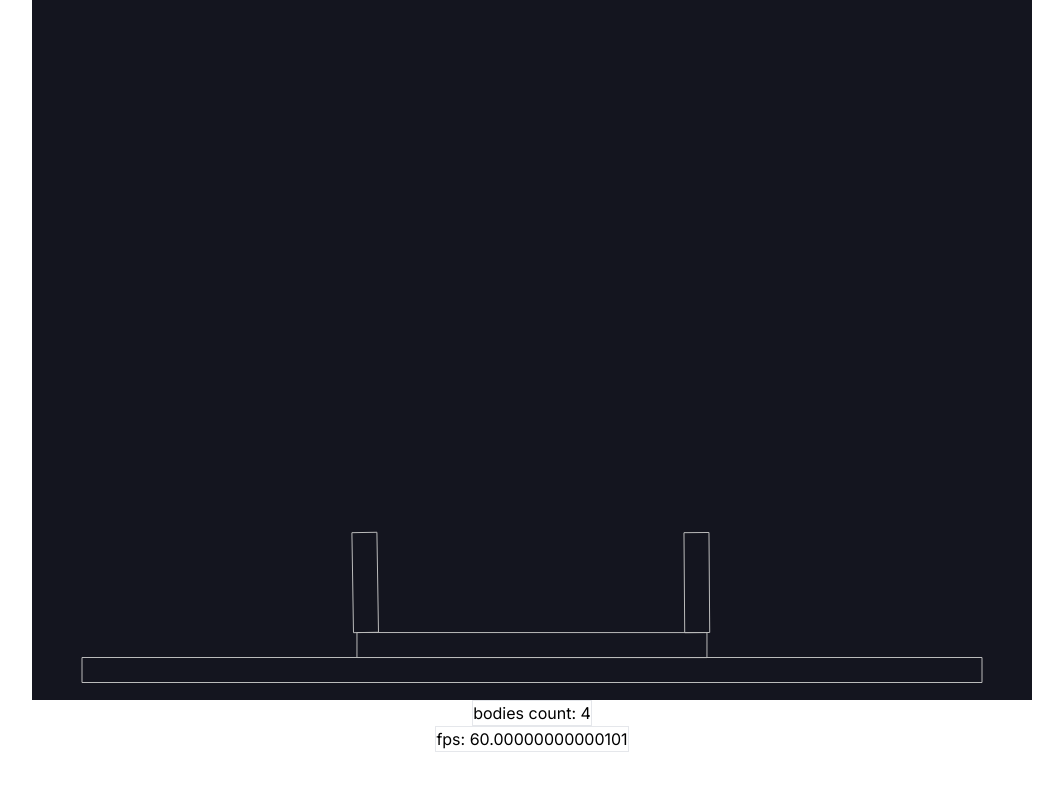
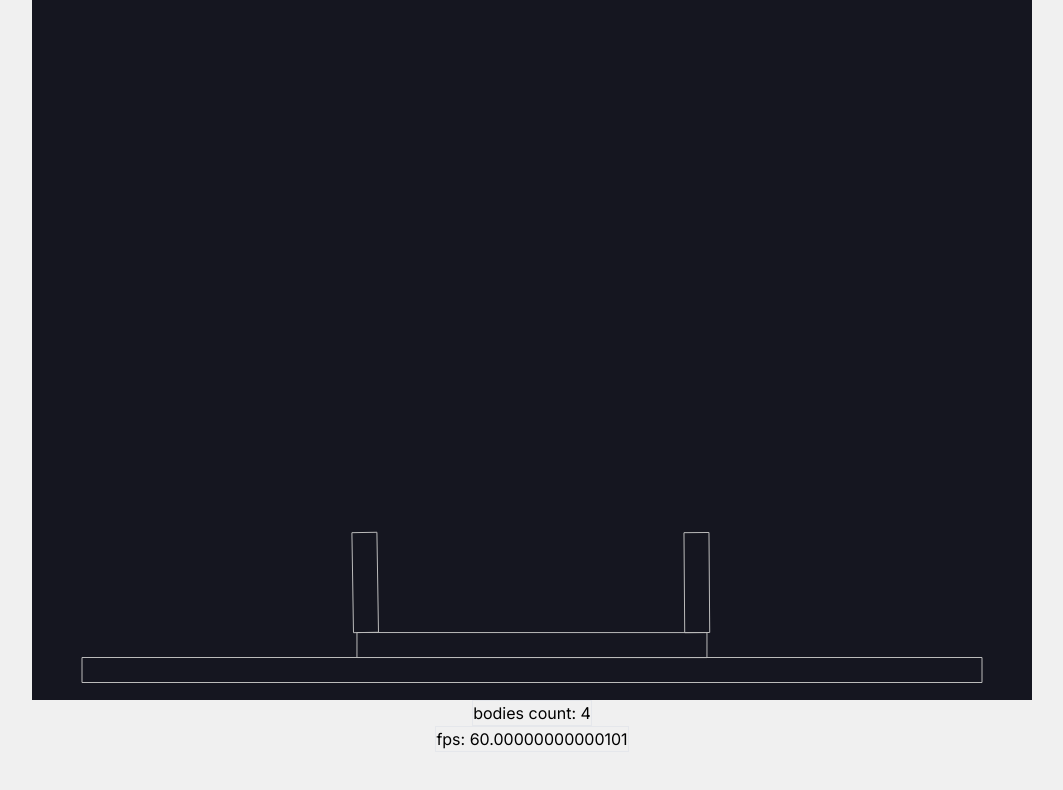
Before and after one commit to jaelee0409/portfolio, a Next.js app: page /matter in a window 1280 px wide. Shown: the top 790 px of the page, without its empty margins (108-1171 px from the left). Built offline with nearby package versions, Linux system fonts and the light colour scheme.

Commit message:
fix link routes

```diff
--- a/app/ShinyDiamond.js
+++ b/app/ShinyDiamond.js
@@ -76,7 +76,6 @@ export default function ShinyDiamond() {
             <sphereGeometry args={[1, 64, 64]} />
             <meshStandardMaterial color="hotpink" />
         </mesh>
-      {/*
         <AccumulativeShadows
         temporal
         frames={100}
@@ -89,6 +88,7 @@ export default function ShinyDiamond() {
         position={[0, -0.5, 0]}>
         <RandomizedLight amount={8} radius={10} ambient={0.5} position={[5, 5, -10]} bias={0.001} />
     </AccumulativeShadows>
+        {/*
       <Environment files="https://dl.polyhaven.org/file/ph-assets/HDRIs/hdr/1k/aerodynamics_workshop_1k.hdr" />
       <OrbitControls makeDefault autoRotate autoRotateSpeed={0.1} minPolarAngle={0} maxPolarAngle={Math.PI / 2} />
       <EffectComposer>
--- a/app/globals.css
+++ b/app/globals.css
@@ -9,14 +9,39 @@
 html,
 body,
 #root {
-    width: 100vw;
+    width: 100%;
     height: 100%;
     margin: 0;
     padding: 0;
-    overflow: hidden;
+}
+
+#link {
+    pointer-events: none;
 }
 
 body {
-    /* color: white; */
-    user-select: none;
+  background: #f0f0f0;
+  color: black;
+  font-family: 'Inter';
 }
+
+a {
+  pointer-events: all;
+  color: black;
+  text-decoration: none;
+}
+
+@keyframes fade-in {
+  from {
+    opacity: 0;
+  }
+  to {
+    opacity: 1;
+  }
+}
+
+canvas {
+  opacity: 0;
+  touch-action: none;
+  animation: fade-in 5s ease 1s forwards;
+}
--- a/app/page.js
+++ b/app/page.js
@@ -1,26 +1,22 @@
 'use client'
 
 import { App } from './App'
-// import { useRoute, useLocation } from 'wouter'
+import Link from 'next/link'
+import { usePathname } from 'next/navigation'
 
 export default function Home() {
 
-    // const [, params] = useRoute('/')
-    // const [, setLocation] = useLocation()
+    const pathname = usePathname()
 
     return (
         <>
             <App />
-            {/*
-            <div style={{ position: 'absolute', top: 0, left: 0, width: '100%', height: '100%' }}>
+            <div id="link" style={{ position: 'absolute', top: 0, left: 0, width: '100%', height: '100%' }}>
             <div style={{ position: 'absolute', bottom: 40, right: 40, fontSize: '13px' }}>Jae Seong Lee</div>
-            <a style={{ position: 'absolute', top: 40, left: 40, fontSize: '13px' }} href="#" onClick={() => setLocation('/')}>
-                {params ? '< back' : 'double click to enter portal'}
-            </a>
-
+            <Link style={{ position: 'absolute', top: 40, left: 40, fontSize: '13px' }} href="/">
+                {pathname === '/' ? 'double click to enter portal' : '< back'}
+            </Link>
             </div>
-            */}
-            {' '}
         </>
     );
 }
```
Lines whose indentation alone changed are shown as unchanged.
